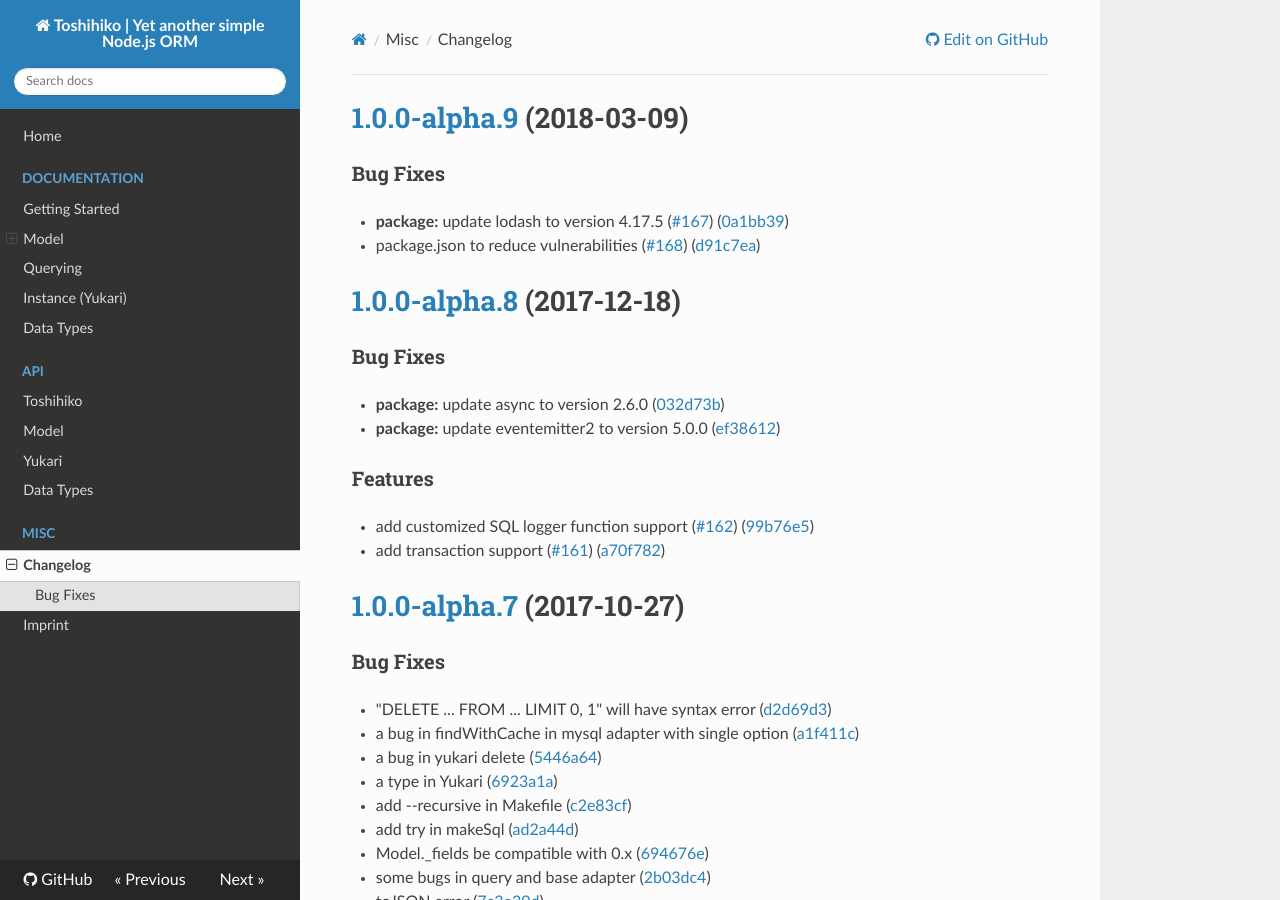
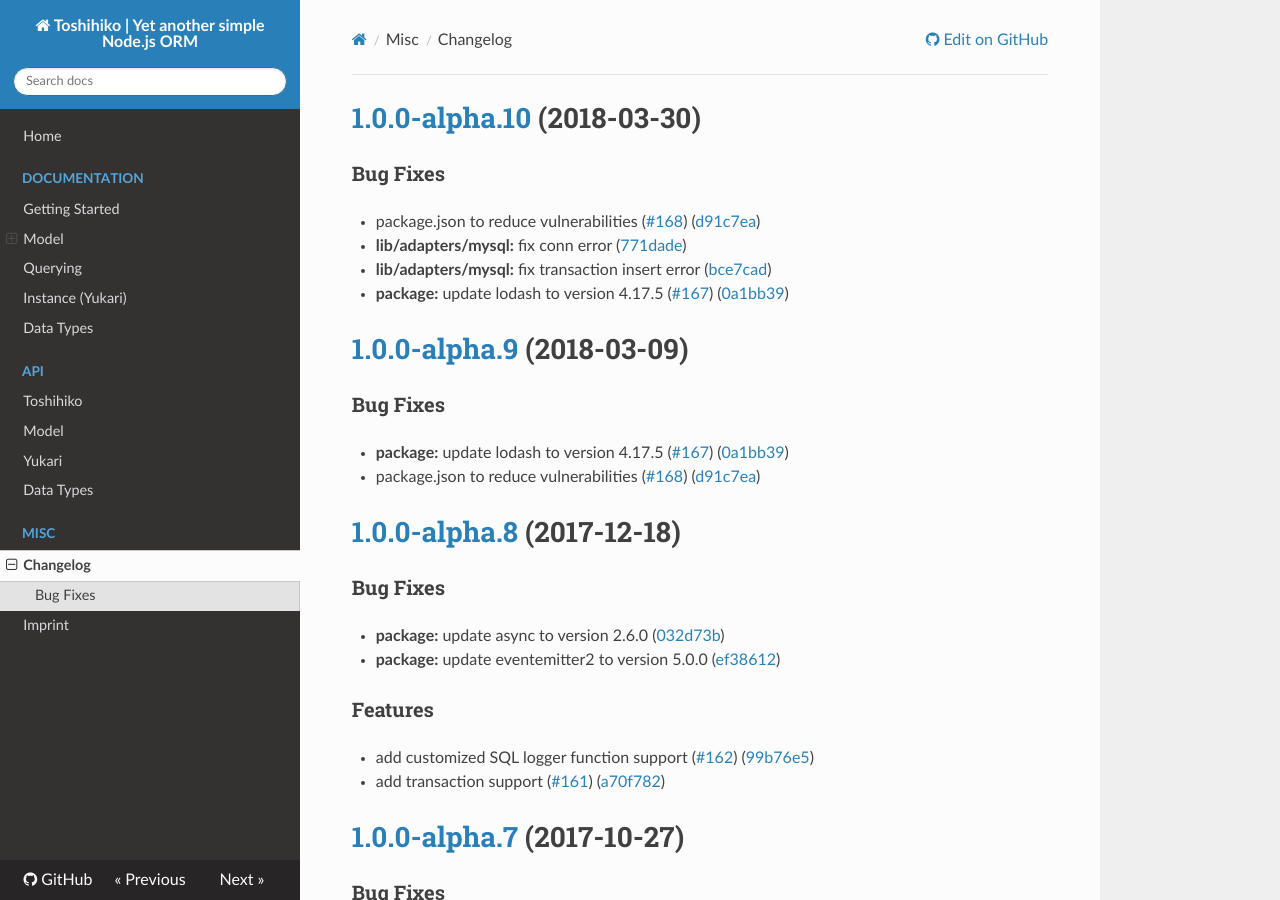
Before and after one commit to toshihikojs/Toshihiko, an MkDocs documentation site: the page built from docs/misc/changelog.md, in a window 1280 px wide and 900 px high. Built offline with MkDocs 1.6.1, drawn with Linux system fonts in a browser that asks for light colours; nearby versions of some CDN libraries; old or Windows-style settings are respelled for this version of MkDocs.

Commit message:
docs(CHANGELOG): update CHANGELOG.md

```diff
--- a/docs/misc/changelog.md
+++ b/docs/misc/changelog.md
@@ -1,3 +1,16 @@
+<a name="1.0.0-alpha.10"></a>
+# [1.0.0-alpha.10](https://github.com/XadillaX/Toshihiko/compare/1.0.0-alpha.8...1.0.0-alpha.10) (2018-03-30)
+
+
+### Bug Fixes
+
+* package.json to reduce vulnerabilities ([#168](https://github.com/XadillaX/Toshihiko/issues/168)) ([d91c7ea](https://github.com/XadillaX/Toshihiko/commit/d91c7ea))
+* **lib/adapters/mysql:** fix conn error ([771dade](https://github.com/XadillaX/Toshihiko/commit/771dade))
+* **lib/adapters/mysql:** fix transaction insert error ([bce7cad](https://github.com/XadillaX/Toshihiko/commit/bce7cad))
+* **package:** update lodash to version 4.17.5 ([#167](https://github.com/XadillaX/Toshihiko/issues/167)) ([0a1bb39](https://github.com/XadillaX/Toshihiko/commit/0a1bb39))
+
+
+
 <a name="1.0.0-alpha.9"></a>
 # [1.0.0-alpha.9](https://github.com/XadillaX/Toshihiko/compare/1.0.0-alpha.8...1.0.0-alpha.9) (2018-03-09)
 
```
Also changed, not shown: CHANGELOG.md (+13 -0 lines).
